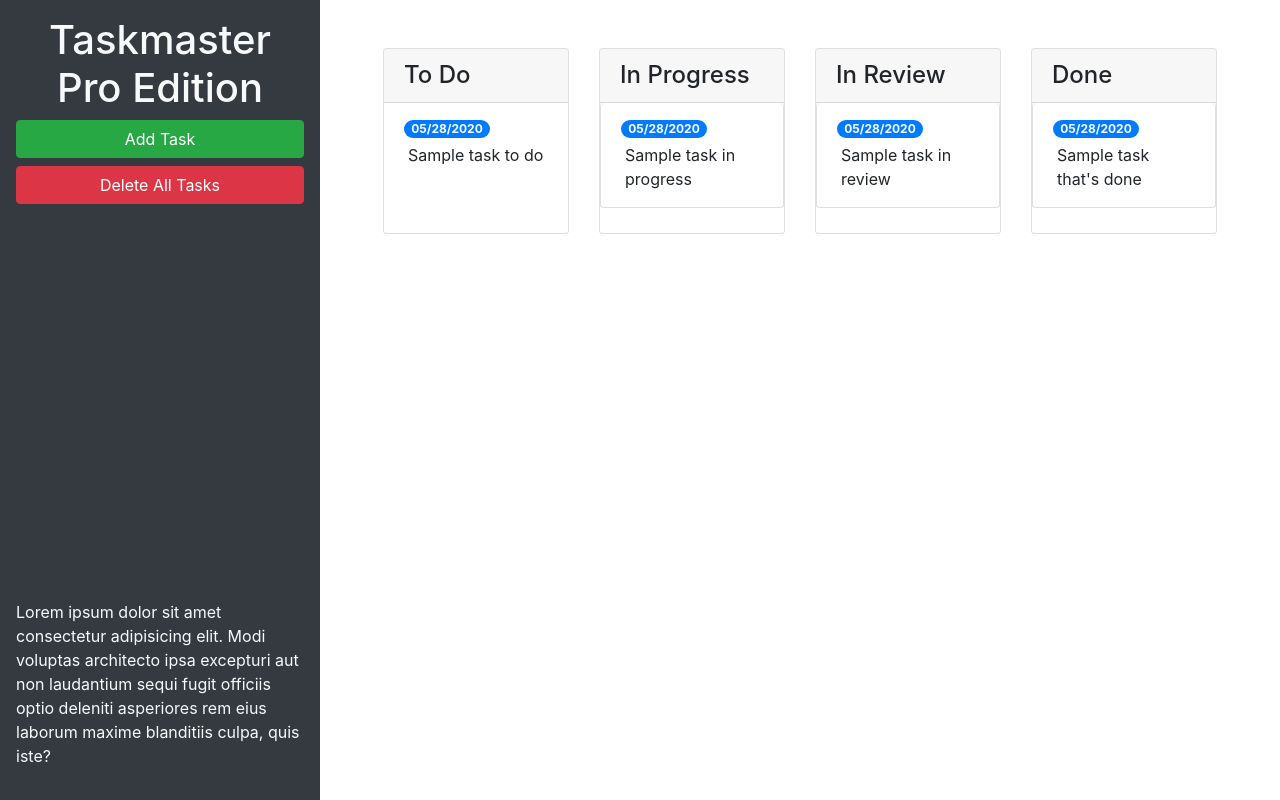
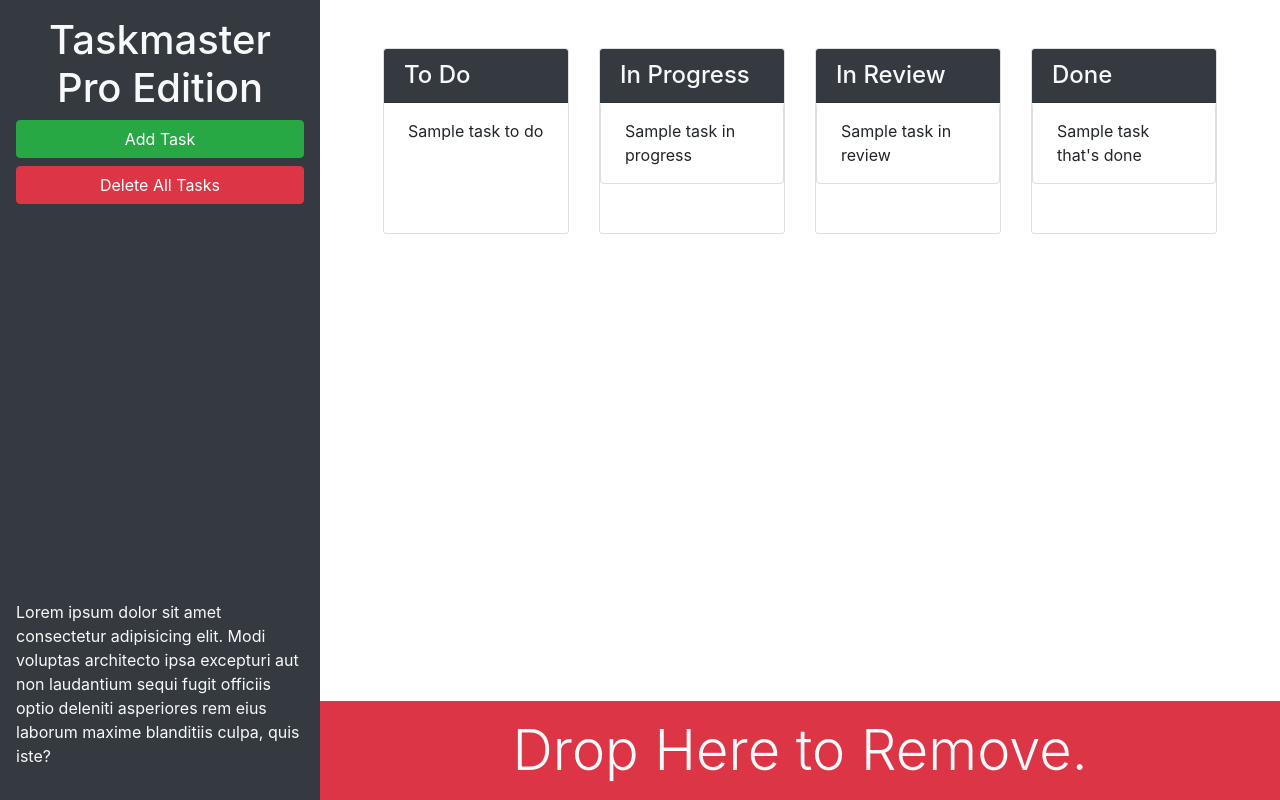
Before and after one commit to mukey6/taskmaster-pro, a plain HTML site: page index.html in a window 1280 px wide. Drawn offline with nearby package versions, Linux system fonts and the light colour scheme.

Commit message:
final styles with bootstrap

```diff
--- a/index.html
+++ b/index.html
@@ -13,27 +13,26 @@
 <body>
 
   <div class="row min-vh-100 no-gutters">
-    <header class="col-12 col-lg-3 bg-dark text-light d-flex flex-column p-4 p-lg-3">
+    <header class="col-12 col-lg-3 bg-dark text-light sticky-top d-flex flex-column p-4 p-lg-3">
       <h1 class="text-center">Taskmaster Pro Edition</h1>
       <button id="create-task" class="btn btn-block btn-success" data-toggle="modal" data-target="#task-form-modal">Add
         Task</button>
       <button id="remove-tasks" class="btn btn-block btn-danger">Delete All Tasks</button>
-      <p class="mt-auto">Lorem ipsum dolor sit amet consectetur adipisicing elit. Modi voluptas architecto ipsa
+      <p class="mt-auto d-none d-lg-block">Lorem ipsum dolor sit amet consectetur adipisicing elit. Modi voluptas architecto ipsa
         excepturi aut non
         laudantium sequi fugit officiis optio deleniti asperiores rem eius laborum maxime blanditiis culpa, quis iste?
       </p>
     </header>
-    <main class="col-12 col-lg-9">
+    <main class="col-12 col-lg-9 d-flex flex-column">
       <div class="m-5 row justify-content-around">
         <!-- todo start -->
         <div class="col-12 col-md-6 col-xl-3 mb-3">
           <div class="card">
-            <h4 class="card-header">
+            <h4 class="card-header bg-dark text-light">
               To Do
             </h4>
             <ul id="list-toDo" class="list-group list-group-flush">
               <li class="list-group-item">
-                <span class="badge badge-primary badge-pill">05/28/2020</span>
                 <p class="m-1">Sample task to do</p>
               </li>
             </ul>
@@ -43,12 +42,11 @@
         <!-- in progress start -->
         <div class="col-12 col-md-6 col-xl-3 mb-3">
           <div class="card">
-            <h4 class="card-header">
+            <h4 class="card-header bg-dark text-light">
               In Progress
             </h4>
             <ul id="list-inProgress" class="list-group">
               <li class="list-group-item">
-                <span class="badge badge-primary badge-pill">05/28/2020</span>
                 <p class="m-1">Sample task in progress</p>
               </li>
             </ul>
@@ -58,12 +56,11 @@
         <!-- in review start -->
         <div class="col-12 col-md-6 col-xl-3 mb-3">
           <div class="card">
-            <h4 class="card-header">
+            <h4 class="card-header bg-dark text-light">
               In Review
             </h4>
             <ul id="list-inReview" class="list-group">
               <li class="list-group-item">
-                <span class="badge badge-primary badge-pill">05/28/2020</span>
                 <p class="m-1">Sample task in review</p>
               </li>
             </ul>
@@ -73,18 +70,22 @@
         <!-- done start -->
         <div class="col-12 col-md-6 col-xl-3 mb-3">
           <div class="card">
-            <h4 class="card-header">
+            <h4 class="card-header bg-dark text-light">
               Done
             </h4>
             <ul id="list-done" class="list-group">
               <li class="list-group-item">
-                <span class="badge badge-primary badge-pill">05/28/2020</span>
                 <p class="m-1">Sample task that's done</p>
               </li>
             </ul>
           </div>
         </div>
         <!-- done end -->
+      </div>
+      <div id="trash" class="mt-auto">
+        <div class="w-100 bg-danger p-3 text-center text-light display-4">
+          Drop Here to Remove.
+        </div>
       </div>
     </main>
   </div>
```
